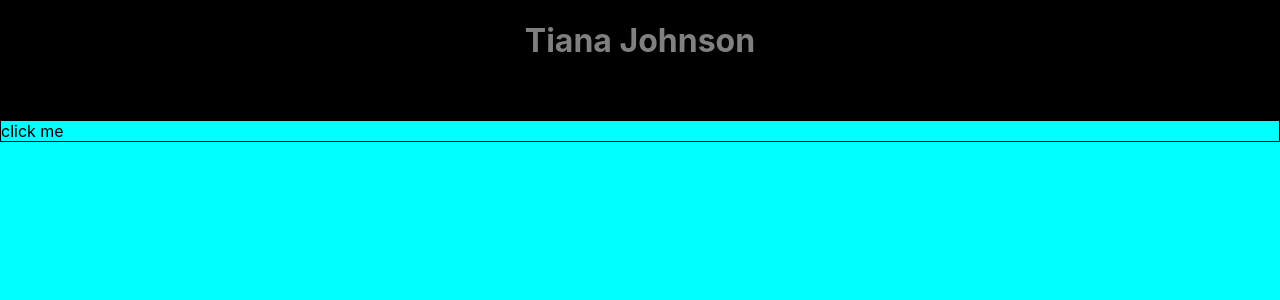
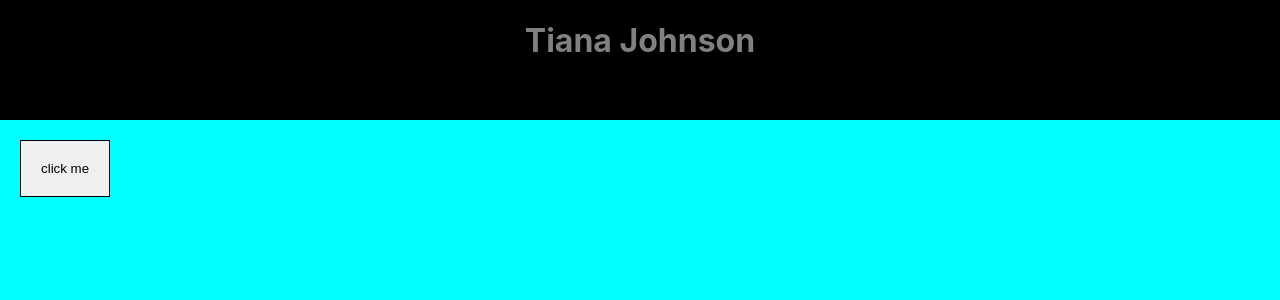
Before and after one commit to TianaJohnson/resume, a React (Create React App) app: page / in a window 1280 px wide. Shown: the top 300 px of the page. Built offline with nearby package versions, Linux system fonts and the light colour scheme.

Commit message:
first test passes

```diff
--- a/src/Button/Button.css
+++ b/src/Button/Button.css
@@ -1,3 +1,5 @@
 .button-style {
     border: 1px solid black;
+    padding: 20px;
+    margin: 20px;
 }
--- a/src/Button/Button.js
+++ b/src/Button/Button.js
@@ -3,7 +3,9 @@ import './Button.css';
 
 export default function Button({lable}) {
     return(
-        <div data-test-id="button" className="button-style">{lable}</div>
+        <>
+        <button data-test-id="button" className="button-style">{lable}</button>
+        </>
     )
 
 }
--- a/src/Main/Main.js
+++ b/src/Main/Main.js
@@ -1,5 +1,5 @@
 import React from 'react';
-import Checkbox from './../CheckboxSpike/CheckBoxSpike';
+// import Checkbox from './../CheckboxSpike/CheckBoxSpike';
 import Button from './../Button/Button';
 import './Main.css';
 
```
Also changed, not shown: 1 other file (tests, documents, lock files or other folders).
